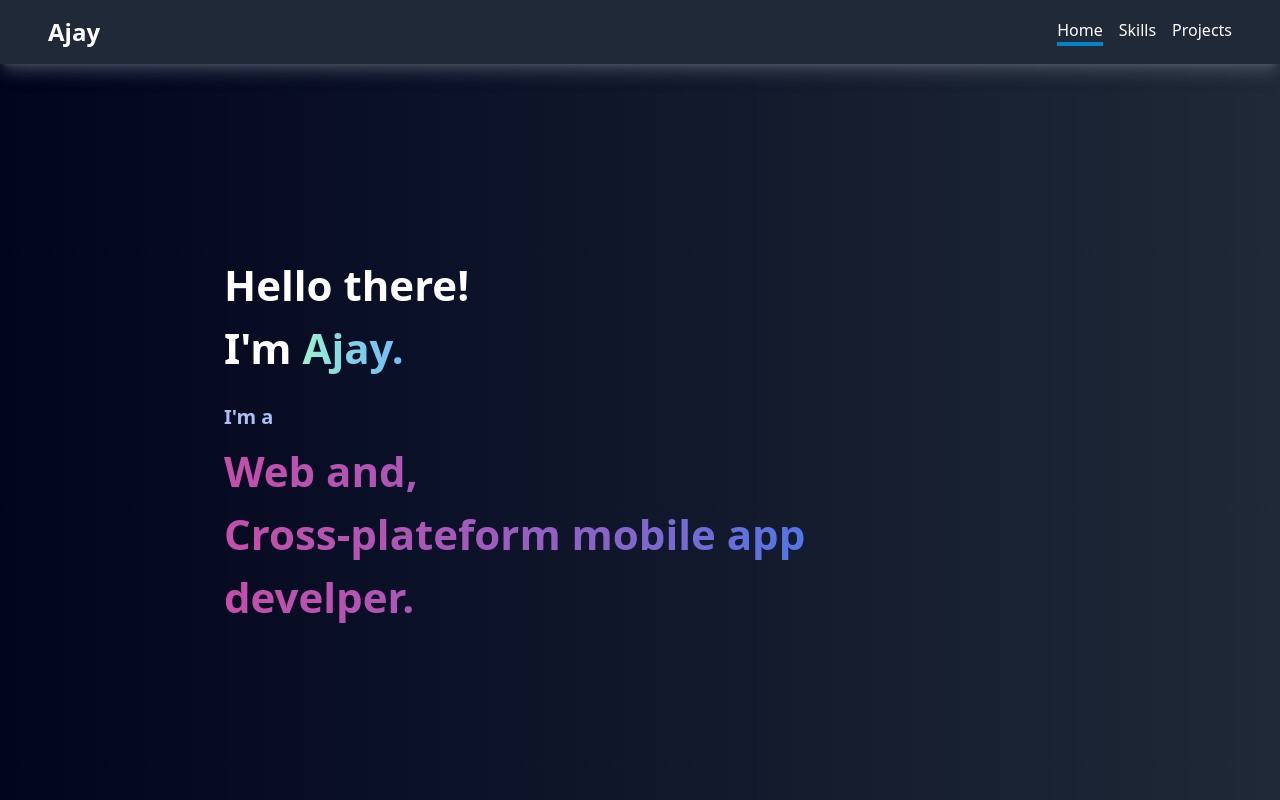
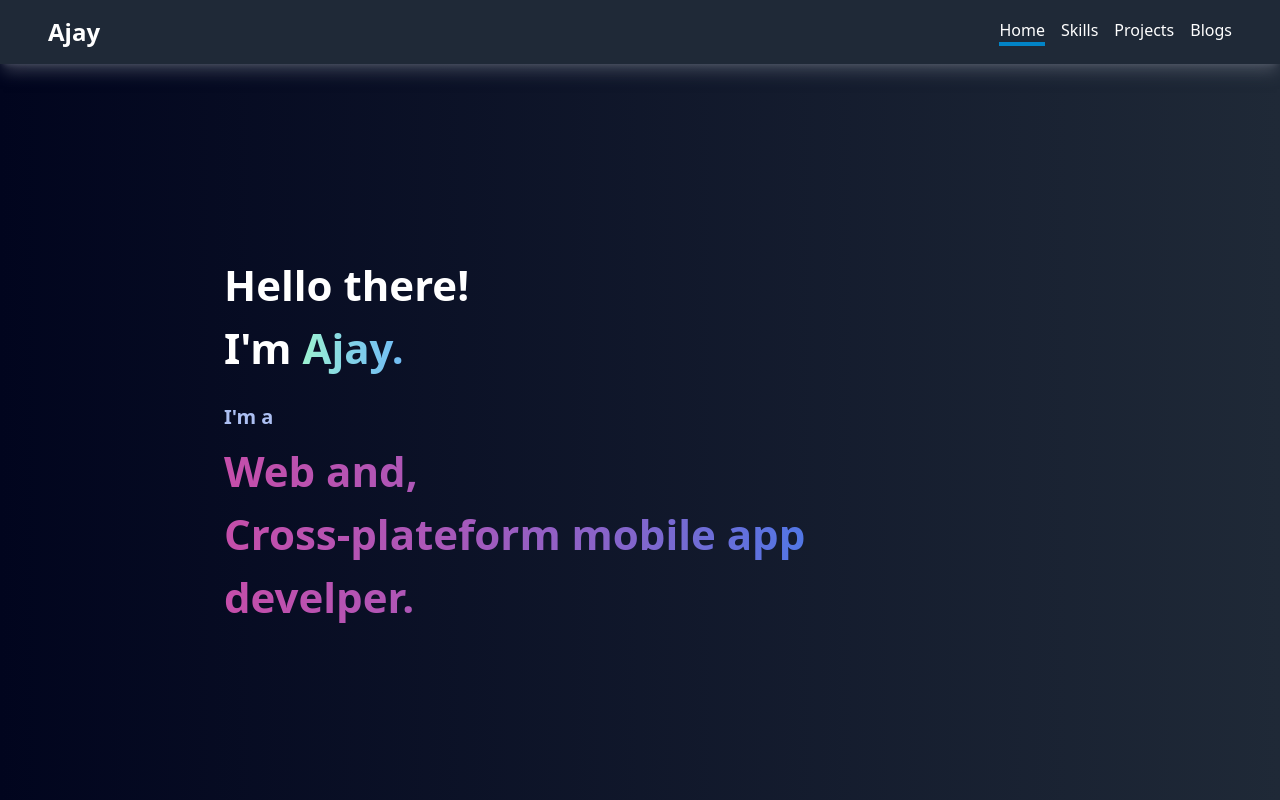
Before and after one commit to ajay020/portfolio, a Next.js app: page / in a window 1280 px wide. Shown: the top 800 px of the page. Built offline with nearby package versions, Linux system fonts and the light colour scheme.

Commit message:
add blog link to navbar

```diff
--- a/src/components/Navbar.tsx
+++ b/src/components/Navbar.tsx
@@ -47,6 +47,15 @@ const Navbar = () => {
                 ) : null}
               </li>
             ))}
+            <li>
+              <Link
+                target="blank"
+                href={"https://ajay020.hashnode.dev/"}
+                className="text-white hover:text-gray-300 transition duration-300"
+              >
+                Blogs
+              </Link>
+            </li>
           </ul>
 
           <motion.button
--- a/src/components/Sidebar.tsx
+++ b/src/components/Sidebar.tsx
@@ -1,12 +1,13 @@
 import { motion } from "framer-motion";
 import NavLink from "./NavLink";
+import Link from "next/link";
 
 interface PropType {
   isOpen: boolean;
   toggleMenu: () => void;
 }
 
-const navItems = ["Home", "Skills", "Projects"];
+const navItems = ["Home", "Skills", "Projects", "Blog"];
 
 const Sidebar = ({ isOpen, toggleMenu }: PropType) => {
   return (
@@ -39,6 +40,13 @@ const Sidebar = ({ isOpen, toggleMenu }: PropType) => {
               <NavLink text={item} />
             </li>
           ))}
+          <Link
+            target="blank"
+            href={"https://ajay020.hashnode.dev/"}
+            className="text-white hover:text-gray-300 transition duration-300"
+          >
+            Blogs
+          </Link>
         </ul>
       </motion.div>
     </motion.div>
```
